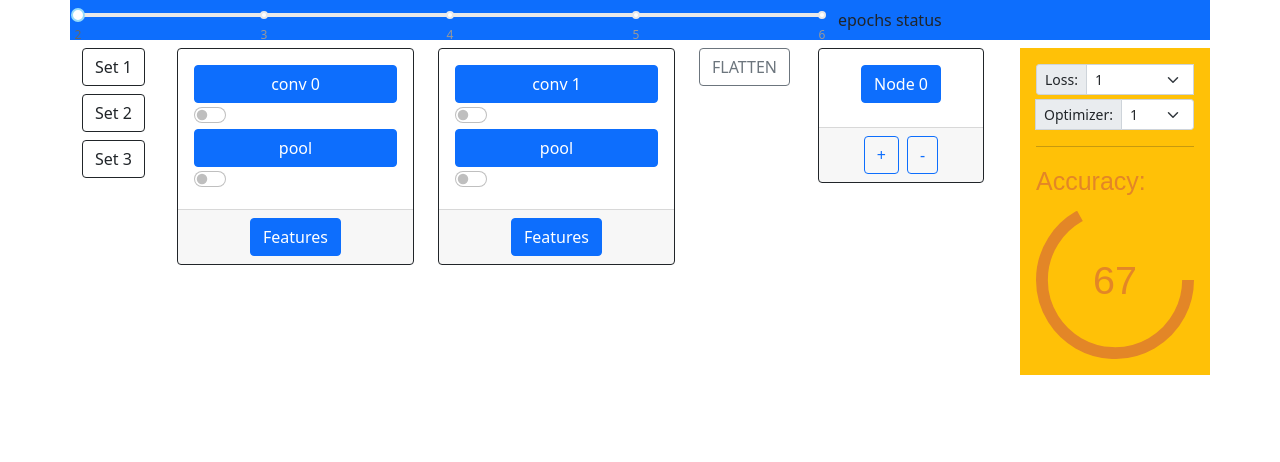
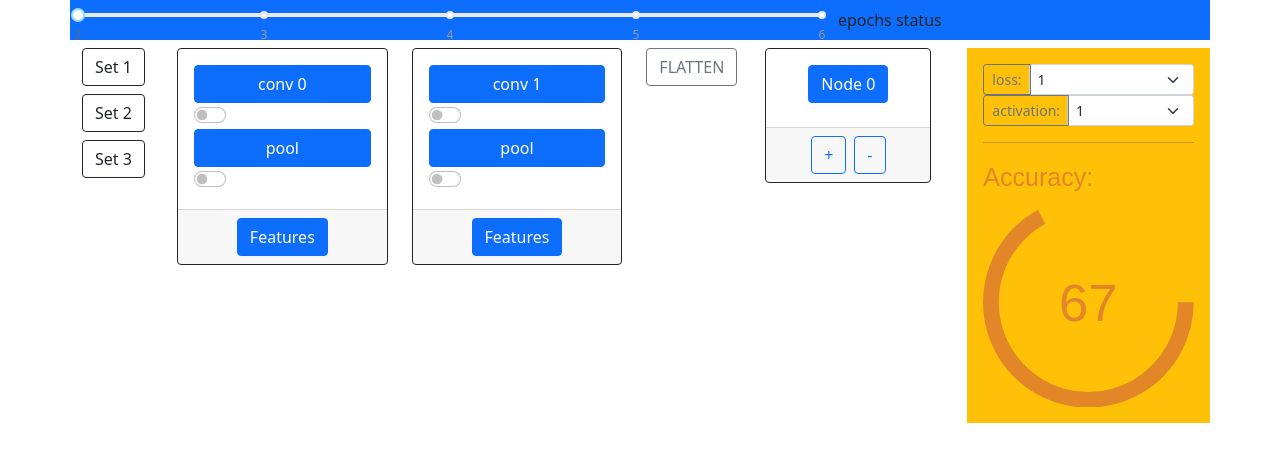
Before and after one commit to Wklej/CNNSIM, a React (Create React App) app: page / in a window 1280 px wide. Shown: the top 462 px of the page. Built offline with nearby package versions, Linux system fonts and the light colour scheme.

Commit message:
+ SelectBundle, params modal (WIP)

```diff
--- a/src/Layers/Output.js
+++ b/src/Layers/Output.js
@@ -2,6 +2,8 @@ import { PieChart } from 'react-minimal-pie-chart';
 import { useState, useContext } from 'react';
 import { paramContext } from "../paramContext";
 import { testContext } from "../testContext";
+import ExplainModal from '../Modal/ExplainModal';
+import SelectBundle from '../Modal/Components/SelectBundle';
 
 const Output = ({acc}) => {
 
@@ -45,20 +47,8 @@ const Output = ({acc}) => {
 
     return (
         <div>
-             <div className="input-group input-group-sm">
-                <span className="input-group-text">Loss:</span>
-                <select className="form-select" name="loss" value={values.loss} onChange={(e) => update(e, id)}>
-                    <option>1</option>
-                    <option>2</option>
-                    <option>3</option>
-                </select>
-                <span className="input-group-text mt-1">Optimizer:</span>
-                <select className="form-select mt-1" name="optimizer" value={values.optimizer} onChange={(e) => update(e, id)}>
-                    <option>1</option>
-                    <option>2</option>
-                    <option>3</option>
-                </select>
-            </div>
+            <SelectBundle values={values} modalType='explain' label='loss' update={update} id={id} />
+            <SelectBundle values={values} modalType='explain' label='activation' update={update} id={id} />
 
             <hr />
 
--- a/src/Modal/Components/Details.js
+++ b/src/Modal/Components/Details.js
@@ -3,7 +3,15 @@ import ConvParams from './ConvParams'
 import FullyParams from "./FullyParams";
 import PoolParams from "./PoolParams";
 
+import { useState } from "react";
+import {Button} from 'react-bootstrap';
+
 const Details = ({layerType, id}) => {
+
+    const [show, setShow] = useState(false);
+
+    const handleClose = () => setShow(false);
+    const handleShow = () => setShow(true);
 
     if (layerType === "conv") {
         return (
@@ -12,7 +20,28 @@ const Details = ({layerType, id}) => {
     }
     else if (layerType === "pool") {
         return (
+            <div>
             <PoolParams id={id} layerType={layerType} />
+
+            <Button variant="primary" onClick={handleShow}>
+                Launch demo modal
+            </Button>
+
+            <Modal show={show} onHide={handleClose}>
+                <Modal.Header closeButton>
+                <Modal.Title>Modal heading</Modal.Title>
+                </Modal.Header>
+                <Modal.Body>Woohoo, you're reading this text in a modal!</Modal.Body>
+                <Modal.Footer>
+                <Button variant="secondary" onClick={handleClose}>
+                    Close
+                </Button>
+                <Button variant="primary" onClick={handleClose}>
+                    Save Changes
+                </Button>
+                </Modal.Footer>
+            </Modal>
+    </div>
         );
     }
     else if (layerType === "flat") {
--- a/src/Modal/Components/Explaination.js
+++ b/src/Modal/Components/Explaination.js
@@ -1,6 +1,16 @@
 import { Modal } from "react-bootstrap";
+import { useState } from "react";
+import {Button} from 'react-bootstrap';
+import ExplainModal from "../ExplainModal";
 
 const Explaination = ({layerType}) => {
+
+    const [show, setShow] = useState(false);
+
+    const handleClose = () => setShow(false);
+    const handleShow = () => setShow(true);
+
+
     if (layerType === "conv") {
         return (
             <Modal.Body>Conv explaination body content
@@ -33,6 +43,16 @@ const Explaination = ({layerType}) => {
             <Modal.Body>Fully explaination body content</Modal.Body>
         );
     }
+    else if (layerType === "loss") {
+        return (
+            <Modal.Body>Loss param explaination body content</Modal.Body>
+        );
+    }
+    else if (layerType === "activation") {
+        return (
+            <Modal.Body>Activation param explaination body content</Modal.Body>
+        );
+    }
 }
 
 export default Explaination;
--- a/src/Modal/Components/PoolParams.js
+++ b/src/Modal/Components/PoolParams.js
@@ -2,6 +2,7 @@ import { useContext, useState } from "react";
 import { Modal } from "react-bootstrap";
 import { paramContext } from "../../paramContext";
 import { testContext } from "../../testContext";
+import SelectBundle from "./SelectBundle";
 
 const PoolParams = ({id, layerType}) => {
 
@@ -17,7 +18,7 @@ const PoolParams = ({id, layerType}) => {
 
     return (
         <Modal.Body>
-            <div className="input-group">
+            {/* <div className="input-group">
                 <span className="input-group-text">Pool size:</span>
                 <select className="form-select" name="size" value={values.size} aria-label="Default select example" onChange={(e) => update(e, id)}>
                     <option>1</option>
@@ -30,7 +31,12 @@ const PoolParams = ({id, layerType}) => {
                     <option>2</option>
                     <option>3</option>
                 </select>
-            </div>
+            </div> */}
+
+            <SelectBundle values={values} modalType='layer' label='size' update={update} id={id} />
+
+
+
         </Modal.Body>
      );
 }
--- /dev/null
+++ b/src/Modal/Components/SelectBundle.js
@@ -0,0 +1,36 @@
+import ExplainModal from '../ExplainModal';
+import LayerModal from '../LayerModal';
+import { useState } from 'react';
+import { Modal } from "react-bootstrap";
+
+const SelectBundle = ({values, modalType, label, update, id}) => {
+
+    const [showModal, setModalShow] = useState(false);
+    const handleModalShow = () => setModalShow(true);
+    const handleModalClose = () => setModalShow(false);
+
+    const Modal = () => {
+        if (modalType === 'explain') {
+            return(<ExplainModal show={showModal} handleClose={handleModalClose} type={label} />)
+        } else if (modalType === 'layer') {
+            return(
+                <ExplainModal show={showModal} handleClose={handleModalClose} type={label} />
+            )
+        }
+    }
+
+    return (
+        <div className="input-group input-group-sm">
+            <button className="btn btn-outline-secondary btn-sm" onClick={handleModalShow}>{label}:</button>
+            { Modal() }
+            <select className="form-select" name={label} value={values.loss} onChange={(e) => update(e, id)}>
+                <option>1</option>
+                <option>2</option>
+                <option>3</option>
+            </select>
+        </div>
+
+     );
+}
+
+export default SelectBundle;
--- /dev/null
+++ b/src/Modal/ExplainModal.js
@@ -0,0 +1,25 @@
+import Tabs from 'react-bootstrap/Tabs'
+import { Modal, Tab } from "react-bootstrap";
+import Explaination from './Components/Explaination'
+
+const ExplainModal = ({show, handleClose, type}) => {
+
+    return (
+        <div>
+            <Modal show={show} onHide={handleClose}>
+                <Tabs>
+                    <Tab eventKey="explaination" title="Explaination">
+                        <Explaination layerType={type} />
+                    </Tab>
+                </Tabs>
+                <Modal.Footer>
+                    <button className="btn btn-primary" onClick={handleClose}>
+                        Close
+                    </button>
+                </Modal.Footer>
+            </Modal>
+        </div>
+     );
+}
+
+export default ExplainModal;
--- a/src/Workflow.js
+++ b/src/Workflow.js
@@ -29,7 +29,7 @@ const Workflow = ({numLayers}) => {
             <div className="col-2 me-4">
               <Fully />
             </div>
-            <div className="col-2 p-3 bg-warning">
+            <div className="col p-3 bg-warning">
               <Output acc={67} />
             </div>
 
```
